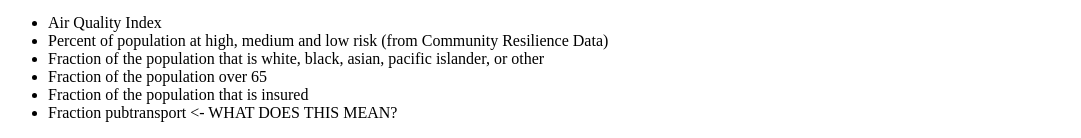
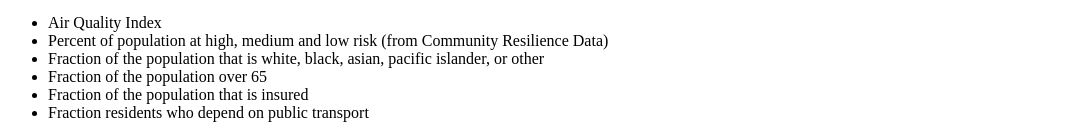
Before and after one commit to osiau/GIS713DataChallenge, a Jekyll site: the page built from Model.md, in a window 1280 px wide. Shown: the part 420-558 px from the top of the page, without its empty margins (0-1081 px from the left). Built offline with Jekyll 4.4.1, drawn with Linux system fonts in a browser that asks for light colours; our own code applies the rules of GitHub Pages for plain Markdown files; a script that is not in the unit is left out; comment, search, counter and statistics services are not loaded.

Commit message:
added meaning of pubtransport

```diff
--- a/Model.md
+++ b/Model.md
@@ -6,7 +6,7 @@ Correlations between these three outcomes (unemployment, death rate and positive
 * Fraction of the population that is white, black, asian, pacific islander, or other
 * Fraction of the population over 65
 * Fraction of the population that is insured
-* Fraction pubtransport <- WHAT DOES THIS MEAN?
+* Fraction residents who depend on public transport
 
 
 A pairwise linear regression model outcomes yielded significant correlations (but not causations) between outcome variables (confirmed cases, deaths, and unemployment), and predictor variables. Preliminary findings from these models were used to inform the final random forest model which predictor variables may be important in predicting outcome variables. We can visualize these correlations with state and county level correlelograms.
```
